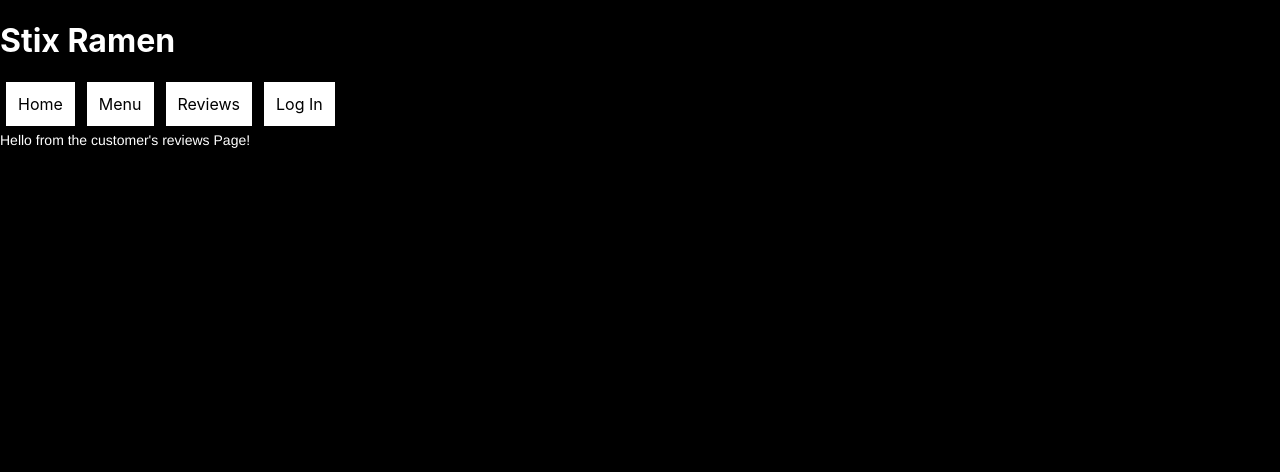
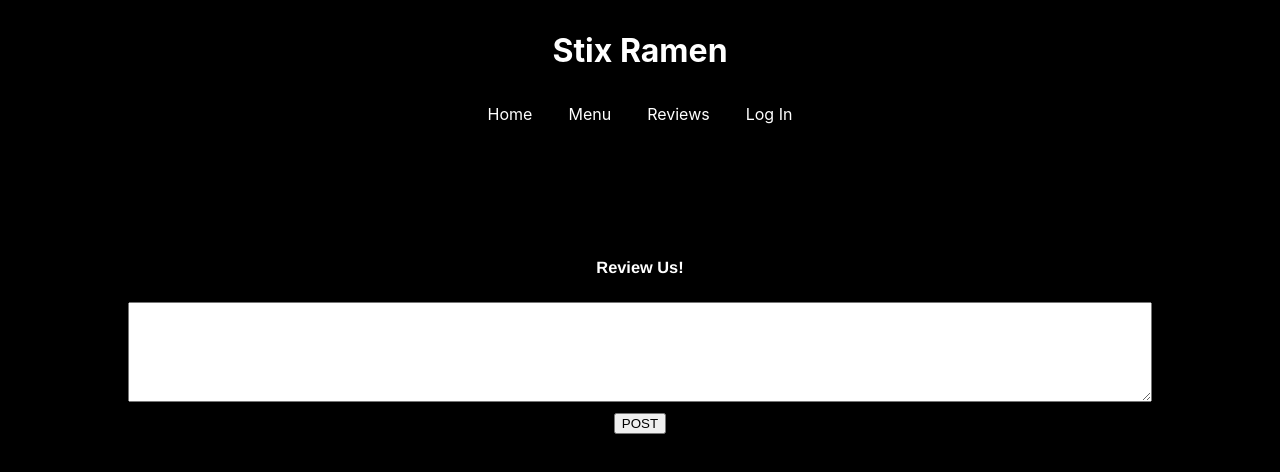
Before and after one commit to jane-stack/stix-ramen-app, a React (Create React App) app in the folder client/: page /review in a window 1280 px wide. Shown: the top 472 px of the page. Built offline with nearby package versions, Linux system fonts and the light colour scheme.

Commit message:
home page added a logo. Review form up

```diff
--- a/client/src/components/App.js
+++ b/client/src/components/App.js
@@ -1,6 +1,7 @@
 // client/src/components/App.js
 import { BrowserRouter, Switch, Route } from "react-router-dom";
 import Navbar from "./Navbar";
+import Home from "../pages/Home";
 import Menu from "../pages/Menu";
 import Review from "../pages/Review";
 import LoginPage from "./LoginPage";
@@ -22,8 +23,10 @@ function App() {
             <Menu />
           </Route>
           <Route path="/">
-            <h1>Stix Ramen</h1>
-            <p>We are located in Derby, KS off of Rocks Rd! Come on in and taste our delicious bowls of savory Ramen!</p>
+            <Home />
+            <h4>The most savory ramen you'll ever taste. A taste hard to forget!</h4>
+            <h4>(719) 725-3249</h4>
+            <h4>1818 N Newberry Cir, Derby, KS 67037</h4>
           </Route>
         </Switch>
       </div>
--- a/client/src/components/LoginPage.js
+++ b/client/src/components/LoginPage.js
@@ -6,18 +6,18 @@ function LoginPage() {
     const [showLogin, setShowLogin] = useState(true);
 
     return (
-        <div>
+        <div className="forms">
             {showLogin ? (
                 <>
                 <LoginForm />
-                <p>Don't have an account? &nbsp;
+                <p className="words">Don't have an account? &nbsp;
                     <button onClick={() => setShowLogin(false)}>Sign Up</button>
                 </p>
                 </>
             ):(
                 <>
                 <SignupForm/>
-                <p>Already have an account? &nbsp;
+                <p className="words">Already have an account? &nbsp;
                     <button onClick={() => setShowLogin(true)}>Log In</button>
                 </p>
                 </>
--- a/client/src/components/Navbar.js
+++ b/client/src/components/Navbar.js
@@ -5,15 +5,15 @@ const linkStyle = {
     width: "auto",
     padding: "12px",
     margin: "0 6px 6px",
-    background: "white",
+    background: "black",
     textDecoration: "none",
-    color: "black",
+    color: "white",
 };
 
 function Navbar() {
     return (
         <div className="navbar">
-            <h1>Stix Ramen</h1>
+            <h1 className="title">Stix Ramen</h1>
                 <NavLink to="/" exact style={linkStyle}>Home</NavLink>
                 <NavLink to="/menu" exact style={linkStyle}>Menu</NavLink>
                 <NavLink to="/review" exact style={linkStyle}>Reviews</NavLink>
--- a/client/src/index.css
+++ b/client/src/index.css
@@ -21,14 +21,56 @@ body {
   color: white;
 }
 
+.navbar {
+  background-color: auto;
+  color: black;
+  margin: auto;
+  padding: 10px;
+  text-align: center;
+  padding-bottom: 50px;
+}
+
 .App {
   font-size: 14px;
   font-family: "Helvetica", sans-serif;
+  text-align: center;
+}
+
+.homepage {
+  background-color: white;
+  padding-bottom: 100px;
+  padding-top: 100px;
+}
+
+.title {
+  color: white;
+  text-align: center;
 }
 
 .login-form {
   padding: 150px;
   text-align: right;
   padding-bottom: 100px;
-  background-color: gray;
+  background-color: #E0E0E0;
 }
+
+.forms {
+  color: black;
+}
+
+.words {
+  color: white;
+}
+
+.post-form {
+  padding-top: 50px;
+  text-align: center;
+}
+
+.review-box {
+  width: 80%;
+  height: 100px;
+  padding: 12px 20px;
+  margin: 8px 0;
+  box-sizing: border-box;
+}
--- /dev/null
+++ b/client/src/pages/Home.js
@@ -0,0 +1,6 @@
+function Home() {
+    return (
+        <div className="homepage"><img src="https://files.fm/thumb.php?i=kmxb4s2w5" alt="stixlogo"/></div>
+    )
+}
+export default Home;
--- a/client/src/pages/Review.js
+++ b/client/src/pages/Review.js
@@ -1,6 +1,20 @@
+import { useState } from "react";
+
 function Review() {
+    const [review, setReview] = useState("");
+
+    function handleSubmit(e) {
+        e.preventDefault(e);
+        console.log("Hello")
+    }
+
     return (
-        <div>Hello from the customer's reviews Page!</div>
+        <form className="post-form" onSubmit={handleSubmit}>
+            <h3>Review Us!</h3>
+            <textarea className="review-box" type="textbox" name="review" onChange={(e) => setReview(e.target.value)} value={review} />
+            <br />
+            <button type="submit" className="contact-btn">POST</button>
+        </form>
     )
 }
 export default Review;
--- a/client/src/pages/SignupForm.js
+++ b/client/src/pages/SignupForm.js
@@ -41,6 +41,7 @@ function SignupForm() {
             onChange={(e) => setPasswordConfirmation(e.target.value)}
             />
             <br/>
+            <button type="submit">Sign Me Up</button>
         </form>
     )
 }
```
